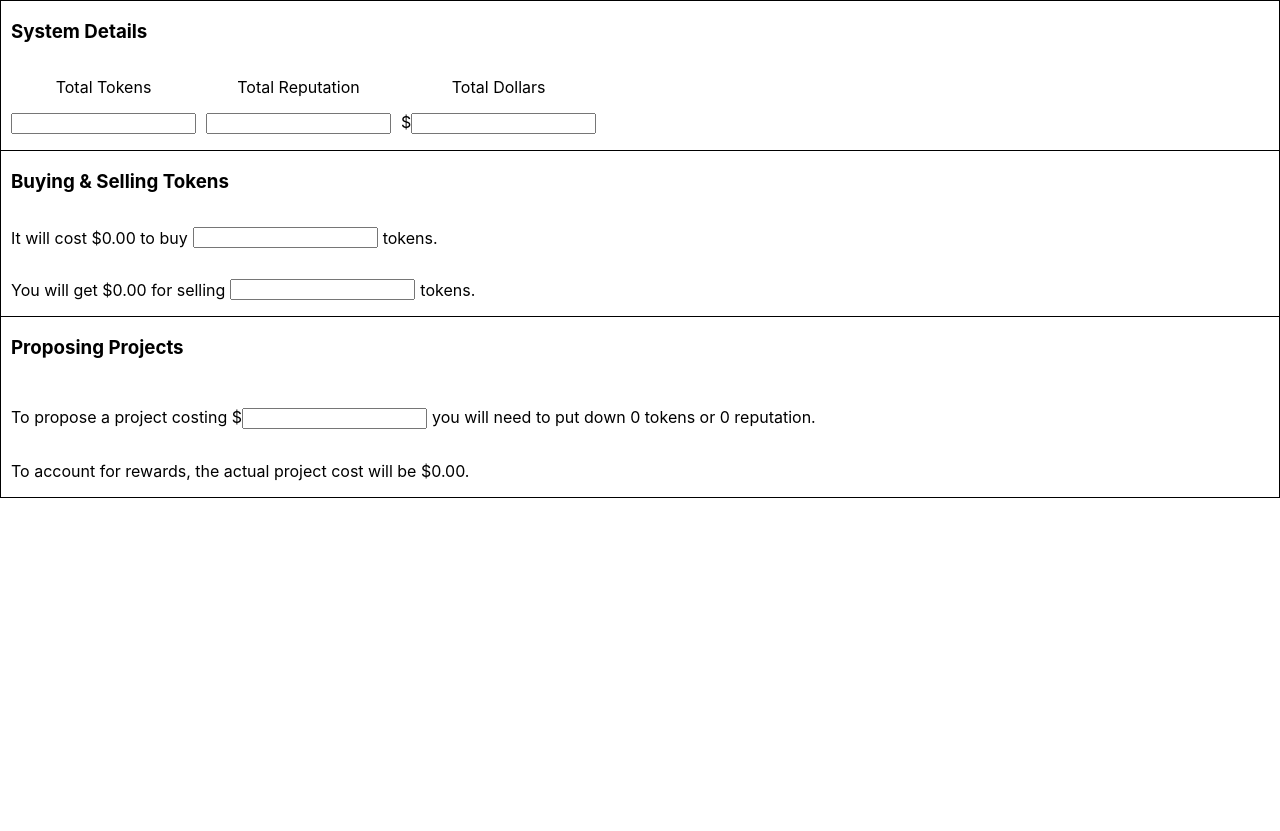
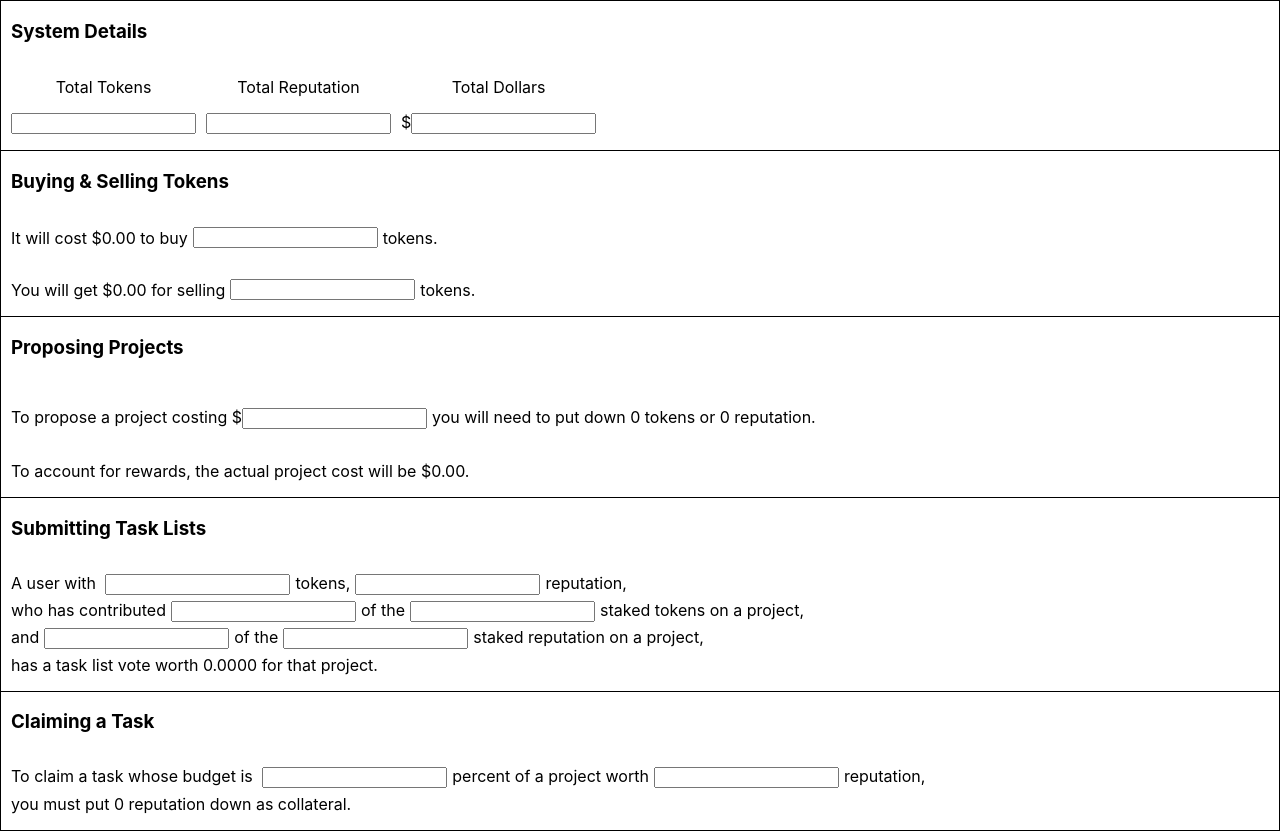
Before and after one commit to distribute-protocol/role-playing, a React (Create React App) app: page / in a window 1280 px wide. Before the commit the page ends 800 px from the top, so only its background shows below. Built offline with nearby package versions, Linux system fonts and the light colour scheme.

Commit message:
added task list weighting calculation & task claiming reputation collateral formula

```diff
--- a/src/App.js
+++ b/src/App.js
@@ -11,12 +11,22 @@ class App extends Component {
       buyTokens: 0,
       sellTokens: 0,
       proposedCost: 0,
-      actualCost: 0
+      actualCost: 0,
+      userTokens: 0,
+      userReputation: 0,
+      userStakedTokens: 0,
+      userStakedReputation: 0,
+      totalStakedTokens: 0,
+      totalStakedReputation: 0,
+      taskWeighting: 0,
+      projectCost: 0
     }
     this.storeInput = this.storeInput.bind(this)
     this.buyTokens = this.buyTokens.bind(this)
     this.sellTokens = this.sellTokens.bind(this)
     this.proposeProject = this.proposeProject.bind(this)
+    this.taskWeighting = this.taskWeighting.bind(this)
+    this.reputationCollateral = this.reputationCollateral.bind(this)
   }
 
   storeInput (e, variable) {
@@ -54,6 +64,22 @@ class App extends Component {
     } else {
       return 0
     }
+  }
+
+  taskWeighting () {
+    let taskWeighting
+    this.state.totalTokens === 0 || this.state.totalReputation === 0 || this.state.totalStakedTokens === 0 || this.state.totalStakedReputation === 0
+      ? taskWeighting = 0
+      : taskWeighting = (((this.state.userTokens / this.state.totalTokens) + (this.state.userReputation / this.state.totalReputation)) / 2) + (((this.state.userStakedTokens / this.state.totalStakedTokens) + (this.state.userStakedReputation / this.state.totalStakedReputation)) / 2) / 2
+    return !isNaN(taskWeighting)
+      ? taskWeighting
+      : 0
+  }
+
+  reputationCollateral () {
+    return !isNaN(this.state.taskWeighting) && !isNaN(this.state.projectCost)
+      ? this.state.taskWeighting * this.state.projectCost / 100
+      : 0
   }
 
   render () {
@@ -102,6 +128,22 @@ class App extends Component {
           </div>
           <p style={{marginLeft: 10}}>To account for rewards, the actual project cost will be ${this.state.actualCost.toFixed(2)}.</p>
         </div>
+        <div style={{border: '1px solid black', marginBottom: -1}}>
+          <h3 style={{marginLeft: 10}}>Submitting Task Lists</h3>
+          <div style={{marginLeft: 10}}>
+            <p>A user with <input style={{marginLeft: 5, height: 15, marginTop: 15, marginRight: 5}} onChange={(e) => this.storeInput(e, 'userTokens')} />tokens,<input style={{marginLeft: 5, height: 15, marginTop: 15, marginRight: 5}} onChange={(e) => this.storeInput(e, 'userReputation')} />reputation,</p>
+            <p style={{marginTop: -25}}>who has contributed<input style={{marginLeft: 5, height: 15, marginTop: 15, marginRight: 5}} onChange={(e) => this.storeInput(e, 'userStakedTokens')} />of the<input style={{marginLeft: 5, height: 15, marginTop: 15, marginRight: 5}} onChange={(e) => this.storeInput(e, 'totalStakedTokens')} />staked tokens on a project,</p>
+            <p style={{marginTop: -25}}>and<input style={{marginLeft: 5, height: 15, marginTop: 15, marginRight: 5}} onChange={(e) => this.storeInput(e, 'userStakedReputation')} />of the<input style={{marginLeft: 5, height: 15, marginTop: 15, marginRight: 5}} onChange={(e) => this.storeInput(e, 'totalStakedReputation')} />staked reputation on a project,</p>
+            <p style={{marginTop: -10}}>has a task list vote worth {this.taskWeighting().toFixed(4)} for that project.</p>
+          </div>
+        </div>
+        <div style={{border: '1px solid black', marginBottom: -1}}>
+          <h3 style={{marginLeft: 10}}>Claiming a Task</h3>
+          <div style={{marginLeft: 10}}>
+            <p>To claim a task whose budget is <input style={{marginLeft: 5, height: 15, marginTop: 15, marginRight: 5}} onChange={(e) => this.storeInput(e, 'taskWeighting')} />percent of a project worth<input style={{marginLeft: 5, height: 15, marginTop: 15, marginRight: 5}} onChange={(e) => this.storeInput(e, 'projectCost')} />reputation,</p>
+            <p style={{marginTop: -10}}>you must put {this.reputationCollateral().toFixed(0)} reputation down as collateral.</p>
+          </div>
+        </div>
       </div>
     )
   }
```
